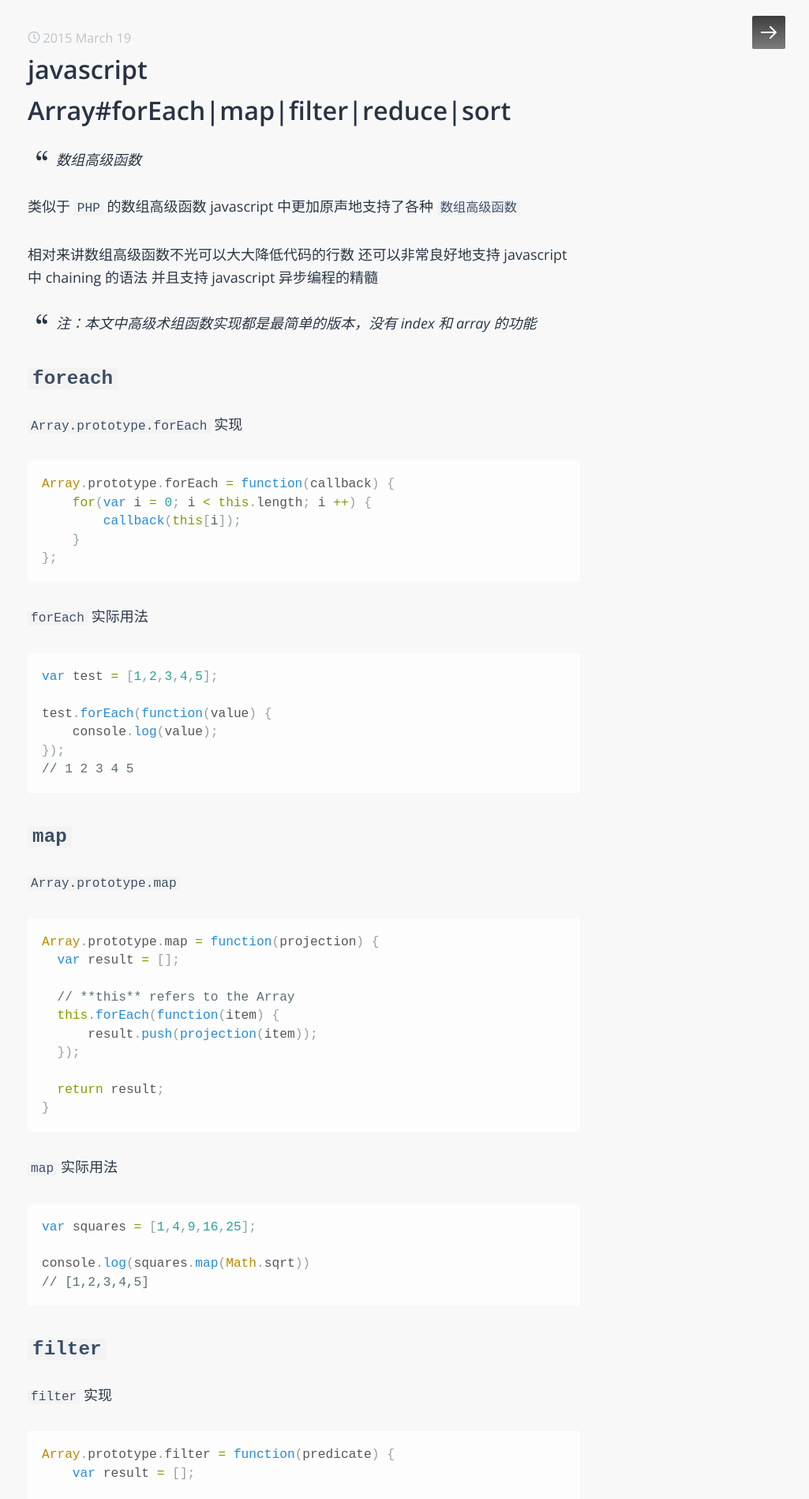
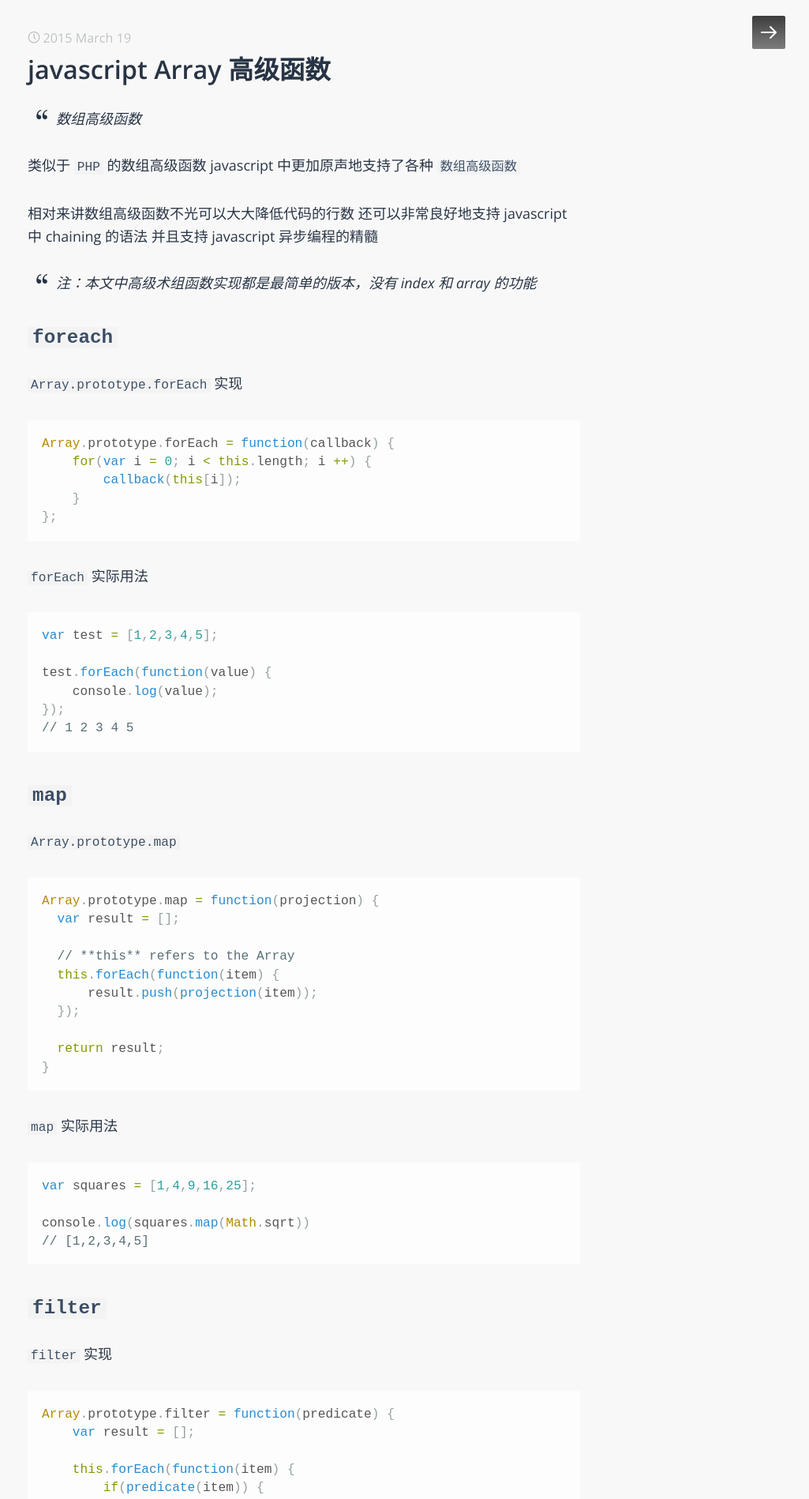
Before and after one commit to lycolin/hans-lizihan.github.io, a Jekyll site: the page built from _posts/2015-03-20-javascript-array_functions.md, in a window 1280 px wide. Shown: the top 1898 px of the page at 79% size, without its empty margins (255-1280 px from the left). Built offline with Jekyll 4.4.1, drawn with Linux system fonts in a browser that asks for light colours; some web fonts are replaced; Markdown is read by kramdown in place of the engine named in the settings; comment, search, counter and statistics services are not loaded; some of the changed text lies outside the part shown.

Commit message:
title formating

```diff
--- a/_posts/2015-03-20-javascript-array_functions.md
+++ b/_posts/2015-03-20-javascript-array_functions.md
@@ -1,6 +1,6 @@
 ---
 layout:     post
-title:      javascript Array#forEach|map|filter|reduce|sort
+title:      javascript Array 高级函数
 date:       2015-03-19 23:00
 summary:    map filter forEach sort
 categories: javascript
```
